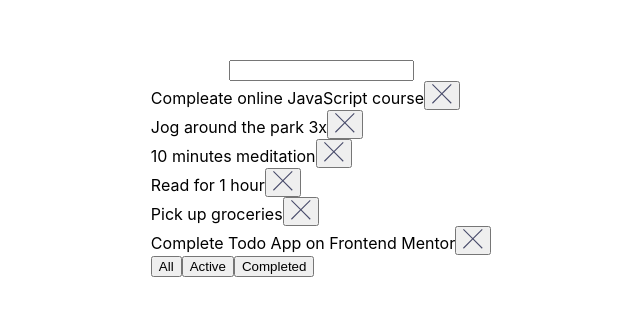
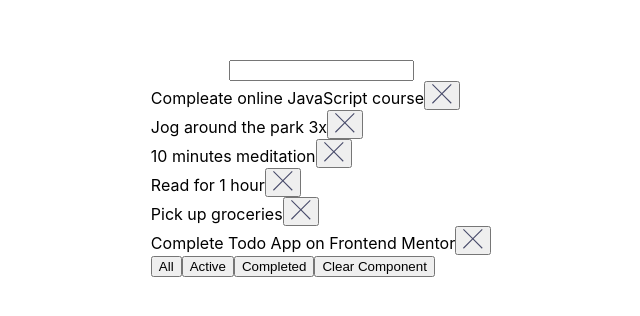
Before and after one commit to GSG-G9/-ow-todo-app-alaasahloub, a Next.js app: page / in a window 1280 px wide. Shown: the part 232-548 px from the top of the page, without its empty margins (319-959 px from the left). Built offline with nearby package versions, Linux system fonts and the light colour scheme.

Commit message:
handle clear completed todos

```diff
--- /dev/null
+++ b/comps/ClearCompleted.js
@@ -0,0 +1,14 @@
+import { useContext } from "react";
+import { TodoContext } from "./ContextProvider";
+
+const ClearCompleted = () => {
+  const { todosState, setTodosState } = useContext(TodoContext);
+
+  const handleClear = () => {
+    const active = todosState.filter((todo) => todo.compleated !== true);
+    setTodosState(active)
+  };
+  return <button onClick={handleClear}>Clear Component</button>;
+};
+
+export default ClearCompleted;
--- a/comps/ListWithFilters.js
+++ b/comps/ListWithFilters.js
@@ -1,6 +1,6 @@
 import { useState } from "react";
 import TodosList from './TodosList'
-
+import ClearCompleted from '../comps/ClearCompleted'
 const ListWithFilters = () => {
   const [filterButtonName, setFilterButtonName] = useState('All')
 
@@ -11,6 +11,7 @@ const ListWithFilters = () => {
           <button onClick={() => setFilterButtonName('All')}>All</button>
           <button onClick={() => setFilterButtonName('Active')}>Active</button>
           <button onClick={() => setFilterButtonName('Completed')}>Completed</button>
+          <ClearCompleted />
       </div>
     </div>
   );
```
Also changed, not shown: comps/Header.js (deleted, +0 -11 lines).
